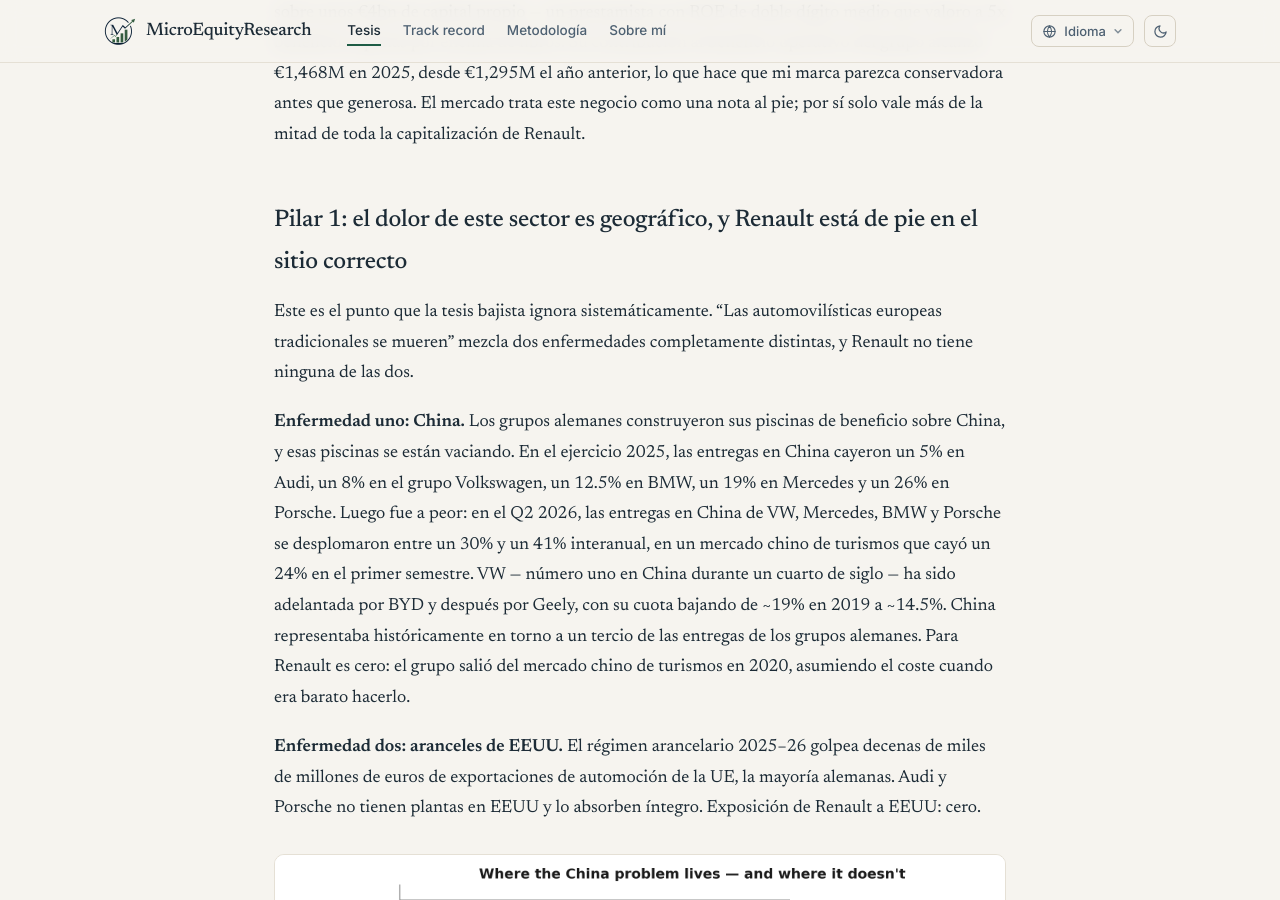
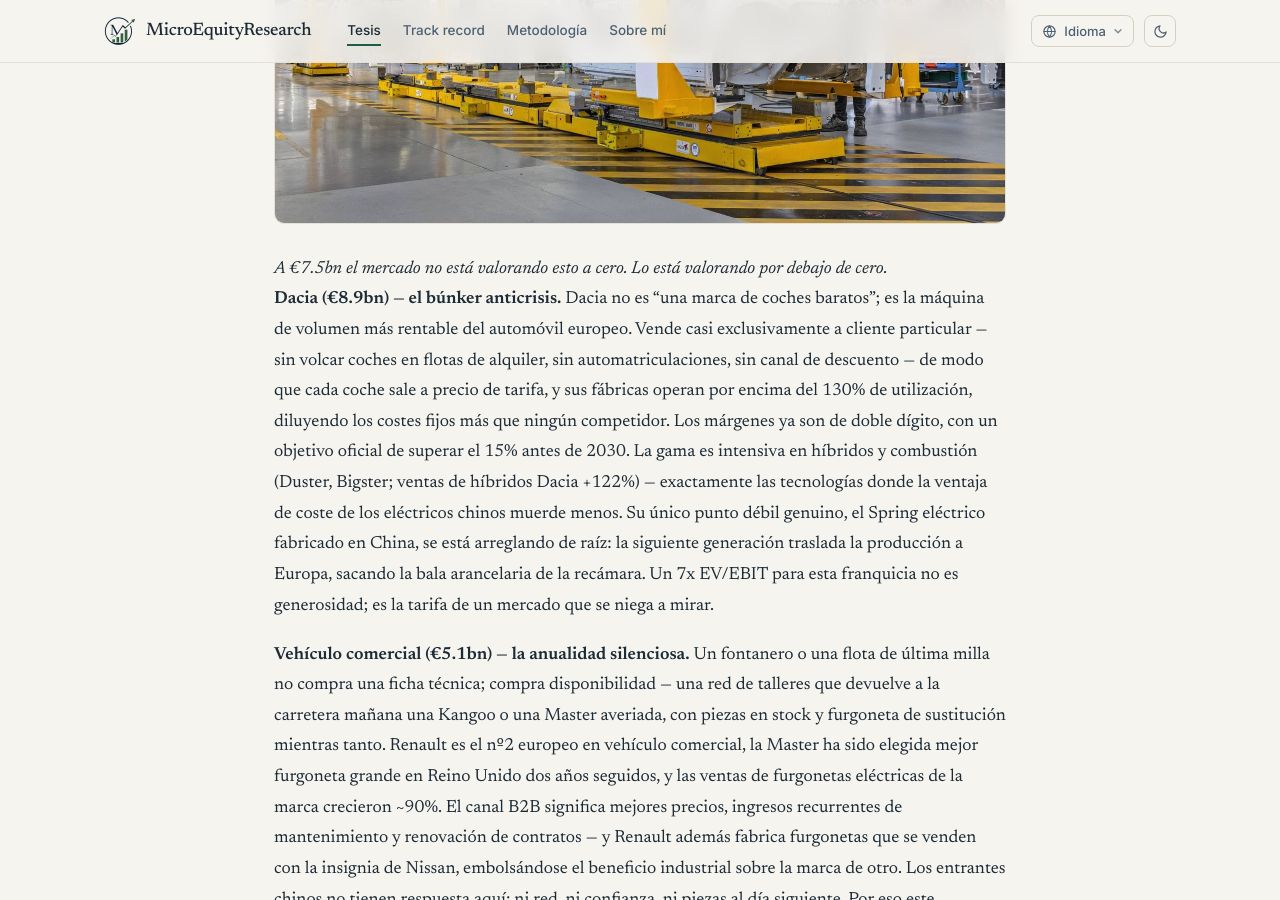
Before and after one commit to trackcmg/micro_cap_invest, a Jekyll site: the page built from _theses_es/rno.md, in a window 1280 px wide and 900 px high, scrolled down 4114 px. Built offline with Jekyll 4.4.1, drawn with Linux system fonts in a browser that asks for light colours.

Commit message:
Renault: anade foto del nuevo emblema como apertura y cadena de montaje en el desglose del SOTP
Co-Authored-By: Claude Fable 5 <noreply@anthropic.com>

```diff
--- a/_theses_es/rno.md
+++ b/_theses_es/rno.md
@@ -12,6 +12,8 @@ image: /assets/theses/RNO/sotp_bridge.png
 ---
 
 *Publicado en julio de 2026. Capitalización en el momento de publicación: ~€7.5bn (~290M de acciones). Todo el razonamiento en términos de capitalización y valor de empresa.*
+
+![El nuevo emblema de Renault](../../assets/theses/RNO/renault-emblem.jpg)
 
 ## La versión en un párrafo
 
@@ -46,6 +48,9 @@ Los €7.4bn de caja neta automovilística merecen su propia cautela, y la he ap
 La pérdida neta titular de €10.9bn en 2025 es el número que asustó a los escáneres de pantalla. Es casi íntegramente la consecuencia no monetaria de pasar la participación en Nissan de puesta en equivalencia a valor razonable: un cargo de remedición de €9.3bn más €2.3bn de contribución negativa de Nissan. Excluyendo Nissan, el beneficio neto fue positivo (~€0.7bn). El saneamiento de hecho *ayuda* a la tesis: el balance ya lleva Nissan a mercado, así que esa fuente de sorpresas negativas está agotada.
 
 ### Qué estás comprando exactamente, pieza a pieza
+
+![Cadena de montaje en una planta de Renault](../../assets/theses/RNO/assembly-line.jpg)
+*A €7.5bn el mercado no está valorando esto a cero. Lo está valorando por debajo de cero.*
 
 **Dacia (€8.9bn) — el búnker anticrisis.** Dacia no es "una marca de coches baratos"; es la máquina de volumen más rentable del automóvil europeo. Vende casi exclusivamente a cliente particular — sin volcar coches en flotas de alquiler, sin automatriculaciones, sin canal de descuento — de modo que cada coche sale a precio de tarifa, y sus fábricas operan por encima del 130% de utilización, diluyendo los costes fijos más que ningún competidor. Los márgenes ya son de doble dígito, con un objetivo oficial de superar el 15% antes de 2030. La gama es intensiva en híbridos y combustión (Duster, Bigster; ventas de híbridos Dacia +122%) — exactamente las tecnologías donde la ventaja de coste de los eléctricos chinos muerde menos. Su único punto débil genuino, el Spring eléctrico fabricado en China, se está arreglando de raíz: la siguiente generación traslada la producción a Europa, sacando la bala arancelaria de la recámara. Un 7x EV/EBIT para esta franquicia no es generosidad; es la tarifa de un mercado que se niega a mirar.
 
```
Also changed, not shown: _theses_en/rno.md (+5 -0 lines), assets/theses/RNO/assembly-line.jpg (added), assets/theses/RNO/renault-emblem.jpg (added).
